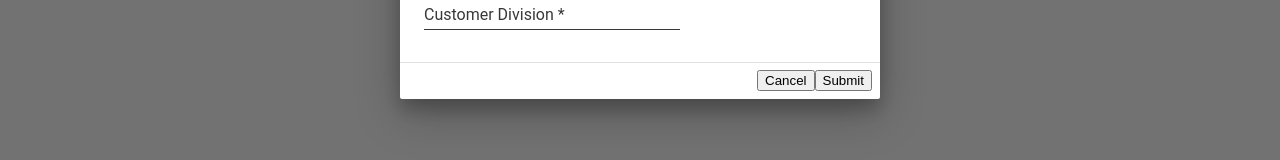
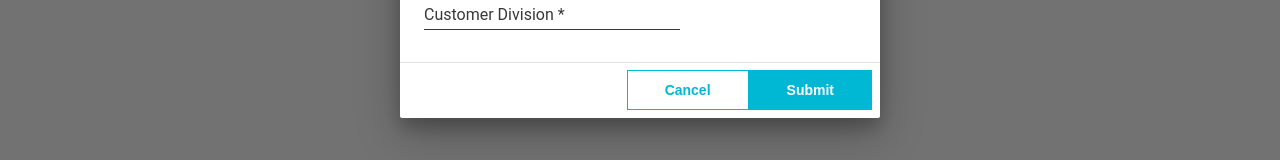
Before and after one commit to angieshu/NodeJS_FM_integration, a React (Create React App) app in the folder client/: page / in a window 1280 px wide. Both pictures are taken after a click on the button "Add Customer". Shown: the part 281-441 px from the top of the page. Built offline with nearby package versions, Linux system fonts and the light colour scheme; no server answers.

Commit message:
working on design

```diff
--- a/client/src/components/AddEditCustomer.js
+++ b/client/src/components/AddEditCustomer.js
@@ -5,6 +5,7 @@ import Dialog from 'material-ui/Dialog';
 import TextField from 'material-ui/TextField';
 
 import '../css/AddEditCustomer.css';
+import '../css/Customer.css';
 
 import removeIcon from '../img/remove-sign.png';
 
@@ -160,8 +161,8 @@ class AddEditCustomer extends Component {
 
 	render() {
 		let actions = [
-			<button onClick={this.onCancel.bind(this)}>Cancel</button>,
-			<button onClick={this.onSubmitAddCust.bind(this)}>Submit</button>
+			<button className='secondary-btn' onClick={this.onCancel.bind(this)}>Cancel</button>,
+			<button className='primary-btn' onClick={this.onSubmitAddCust.bind(this)}>Submit</button>
 		];
 
 		let name = "";
@@ -213,7 +214,7 @@ class AddEditCustomer extends Component {
 											underlineStyle={{ borderColor: `#383838` }}
 											underlineFocusStyle={{ display: `none` }}
 											floatingLabelStyle={{ color: `#383838` }} />
-										<button onClick={this.onAddRole.bind(this)}>Add Role</button>
+										<button className='primary-btn' onClick={this.onAddRole.bind(this)}>Add Role</button>
 									</div>
 									<br />
 									{this.state.roles.reverse().map((role, index) =>
--- a/client/src/components/Customer.js
+++ b/client/src/components/Customer.js
@@ -61,8 +61,8 @@ class Customer extends Component {
 
 	render() {
 		let actions = [
-			<button onClick={this.onCancel.bind(this)}>Cancel</button>,
-			<button onClick={this.onSubmitDeleteCust.bind(this)}>Submit</button>
+			<button className='secondary-btn' onClick={this.onCancel.bind(this)}>Cancel</button>,
+			<button className='primary-btn' onClick={this.onSubmitDeleteCust.bind(this)}>Submit</button>
 		];
 
 		return (
@@ -77,11 +77,15 @@ class Customer extends Component {
 								goLogin={() => this.props.history.push('/login')}
 								onCustomerUpdated={() => this.onCustomerUpdated.bind(this)}
 								info={this.state.info[0]} />
-							<div className="customer-body">
+							<div>
+								<div className='customer-header'>
 									<p className="customer-info">
 										Info
-									<button onClick={this.onDeleteCustomer.bind(this)}>Delete Customer</button>
 									</p>
+								</div>
+								<div className='customer-body'>
+									<div className='customer-body-header'>
+									</div>
 									<p className="customer-label">Name</p>
 									<p className="customer-descr">{ this.state.info[0].fieldData.CustomerName }</p>
 									<br />
@@ -91,8 +95,18 @@ class Customer extends Component {
 									<p className="customer-label">Roles</p>
 									<p className="customer-descr">{ this.state.info[0].fieldData.RolesDisplay }</p>
 									<br />
+									<button className='delete-btn' onClick={this.onDeleteCustomer.bind(this)}>Delete Customer</button>
 									<br />
+									<br />
+								</div>
+								<div className='customer-header'>
+									<p className="mediaGallery">
+									Media Gallery
+									</p>
+								</div>
+								<div className='customer-body'>
 									<Media path={`${this.props.match.url}/media/${this.state.info[0].fieldData.__pkCustomerID}`} />
+								</div>
 							</div>
 						</div>
 					)}
--- a/client/src/components/Image.js
+++ b/client/src/components/Image.js
@@ -15,16 +15,18 @@ const styles = {
 
 class Image extends Component {
 	render() {
-		let assets = this.props.assets;
 		let category = this.props.category;
+		let assets = this.props.assets.filter(asses => asses.fieldData.Category === category);
 		return (
 			<MuiThemeProvider>
+				{(assets.length === 0) ? "" :
+					<div>
 						<br />
 						<p className="assetCategory">{category}</p>
 						<br />
 						<div className="assetsRoot">
 							<GridList cellHeight={140} style={styles.gridList} cols={4}>
-						{ assets.filter(asset => asset.fieldData.Category === category).map(asset =>
+								{ assets.map(asset =>
 									<GridTile
 									key={asset.recordId}
 									title={asset.fieldData.SubCategory}
@@ -34,6 +36,8 @@ class Image extends Component {
 								)}
 							</GridList>
 						</div>
+					</div>
+				}
 				<br /><br /><br />
 			</MuiThemeProvider>
 		);
--- a/client/src/components/Media.js
+++ b/client/src/components/Media.js
@@ -22,7 +22,6 @@ class Media extends Component {
 	render() {
 		return (
 			<div>
-			<p className="mediaGallery">Media Gallery</p>
 			<Image assets={this.state.media} category="Paper & Stationary"/>
 			<Image assets={this.state.media} category="Checklist & Forms"/>
 			<Image assets={this.state.media} category="Data Display"/>
--- a/client/src/css/AddEditCustomer.css
+++ b/client/src/css/AddEditCustomer.css
@@ -2,3 +2,8 @@
 	width: 10px;
 	height: 10px;
 }
+
+.remove-role {
+	border-color: none;
+	border-width: 0px;
+}
--- a/client/src/css/Customer.css
+++ b/client/src/css/Customer.css
@@ -9,13 +9,33 @@
 }
 
 .customer-body {
-	width: calc(100% - 32.3em);
-	background-color: #EEEEEE;
+	width: calc(100% - 20em);
+	/* width: calc(100% - 32.3em); */
+	/* display: flex; */
+	/* justify-content: space-between; */
+	/* background-color: #EEEEEE; */
 	margin-left: auto;
 	margin-right: auto;
-	padding: 1em 6em;
-	box-shadow: 0 2px 4px 2px rgba(0, 0, 0, 0.1), 0 4px 10px 2px rgba(0, 0, 0, 0.09);
-	color: #383838;
+	/* padding: 1em; */
+	/* box-shadow: 0 2px 4px 2px rgba(0, 0, 0, 0.1), 0 4px 10px 2px rgba(0, 0, 0, 0.09); */
+	/* color: #383838; */
+}
+
+.customer-info {
+	/* padding-left: 6.7em; */
+}
+
+.customer-info-body {
+	/* width: 400px;
+	height: 400px; */
+	/* background-color: yellow; */
+	/* border-color: black;
+	border-width: 10px; */
+	/* text-align: right; */
+}
+
+.customer-media-body {
+	/* margin-left: 1em; */
 }
 
 .customer-label {
@@ -27,3 +47,79 @@
 	font-weight: 200;
 	font-size: 16px;
 }
+
+.customer-header {
+	background-color: #33b8ab;
+	width: 100%;
+	padding-left:10em;
+	padding-top: 1px;
+}
+/* .customer-body-header {
+	background-color: #26A69A;
+	width: 100%;
+} */
+
+.primary-btn {
+	background-color:#00b8d4;
+	border:1px solid #00b8d4;
+	display:inline-block;
+	cursor:pointer;
+	color:#ffffff;
+	font-family:Arial;
+	font-size:14px;
+	font-weight:bold;
+	padding:11px 37px;
+	text-decoration:none;
+}
+.primary-btn:hover {
+	background-color:#099db0;
+	border:1px solid #099db0;
+}
+.primary-btn:active {
+	position:relative;
+	top:1px;
+}
+
+.secondary-btn {
+	background-color:transparent;
+	border:1px solid #00b8d4;
+	display:inline-block;
+	cursor:pointer;
+	color:#00b8d4;
+	font-family:Arial;
+	font-size:14px;
+	font-weight:bold;
+	padding:11px 37px;
+	text-decoration:none;
+	text-shadow:0px 0px 0px #ffffff;
+}
+.secondary-btn:hover {
+	background-color:#099db0;
+	color: white;
+}
+.secondary-btn:active {
+	position:relative;
+	top:1px;
+}
+
+.delete-btn {
+	background-color:transparent;
+	border:1px solid #db1515;
+	display:inline-block;
+	cursor:pointer;
+	color:#db1515;
+	font-family:Arial;
+	font-size:14px;
+	font-weight:bold;
+	padding:11px 37px;
+	text-decoration:none;
+	text-shadow:0px 0px 0px #ffffff;
+}
+.delete-btn:hover {
+	background-color:#db1515;
+	color: white;
+}
+.delete-btn:active {
+	position:relative;
+	top:1px;
+}
```
Lines whose indentation alone changed are shown as unchanged.
